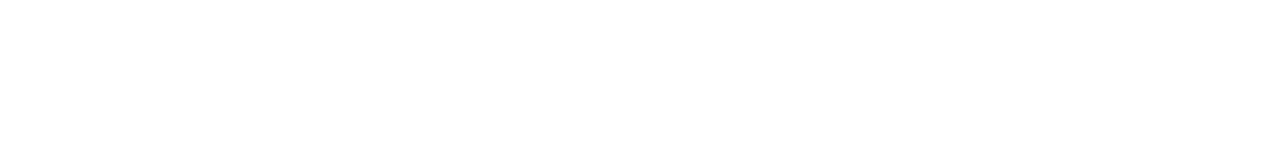
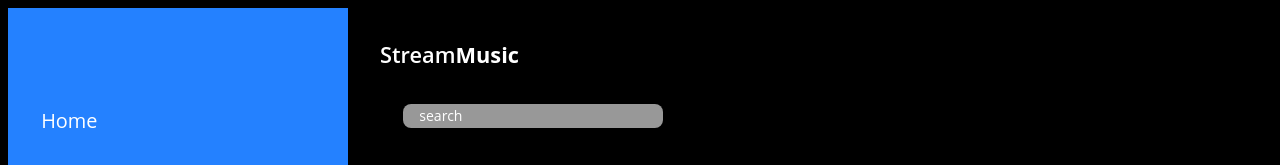
Before and after one commit to yashsehgal/music-streaming-web-app-frontend-design, a plain HTML site: page index.htm in a window 1280 px wide. Shown: the top 165 px of the page. Drawn offline with Linux system fonts and the light colour scheme.

Commit message:
html file updates and stylesheets --initial --changes --insertions

```diff
--- a/index.htm
+++ b/index.htm
@@ -4,8 +4,19 @@
   <meta charset="UTF-8">
   <meta name="viewport" content="width=device-width, initial-scale=1.0">
   <title>StreamMusic | Home</title>
+  <link rel="stylesheet" href="style/index-style.css">
 </head>
 <body>
+  <div class="container-navbar-section" id="navbar-container">
+    <img src="assets/navbar-section-container.svg" id="navbar-section" class="navbar-event">
+  </div>
 
-</body>
+  <img src="assets/StreamMusic.svg" id="logo-text" class="logo-image">
+  <div class="container-search-event" id="search-section">
+    <img src="assets/search-bar-container.svg" id="search-bar" class="search-container-image">
+  </div>
+  <div class="music-event-container" id="music-event-section">
+    <img src="assets/Group 3.svg" id="music-event" class="music-section">
+  </div>
+  </body>
 </html>
--- /dev/null
+++ b/style/index-style.scss
@@ -0,0 +1,47 @@
+#navbar-container {
+  float: left;
+  margin: 0px;
+  // margin-inline;
+  #navbar-section {
+    width: 340px
+  }
+}
+
+#logo-text {
+  float: left;
+  padding: 2em;
+  width: 140px;
+  cursor: pointer;
+  // .logo-image {
+  //   // cursor: pointer;
+  // }
+}
+
+#search-section {
+  position: absolute;
+  padding-left: 24.7em;
+  padding-top: 6em;
+}
+
+#search-bar {
+  cursor: text;
+  width: 260px;
+  position: relative;
+  // #search-container-image {
+  //   // cursor: text;
+  // }
+}
+
+#music-event-section {
+  position: absolute;
+  text-align: center;
+  padding-left: 24.7em;
+  padding-top: 10em;
+  #music-event {
+    width: 800px;
+  }
+}
+
+body {
+  background-color: black;
+}
```
Also changed, not shown: assets/Group 3.svg (added), assets/StreamMusic.svg (added), assets/navbar-section-container.svg (added), assets/search-bar-container.svg (added), style/index-style.css (added), 1 other file.
